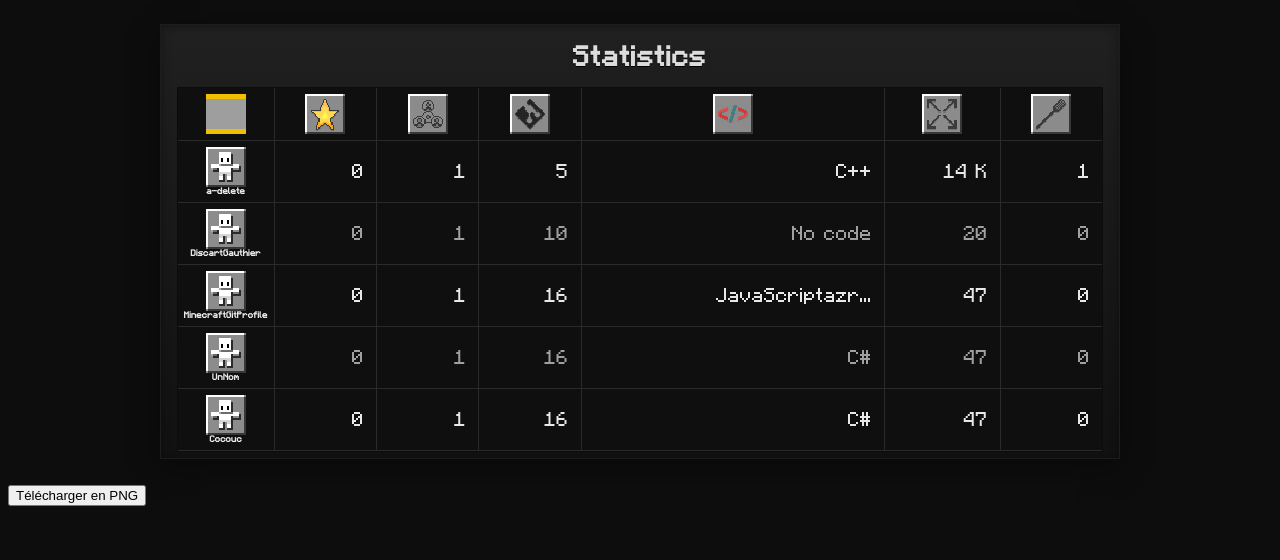
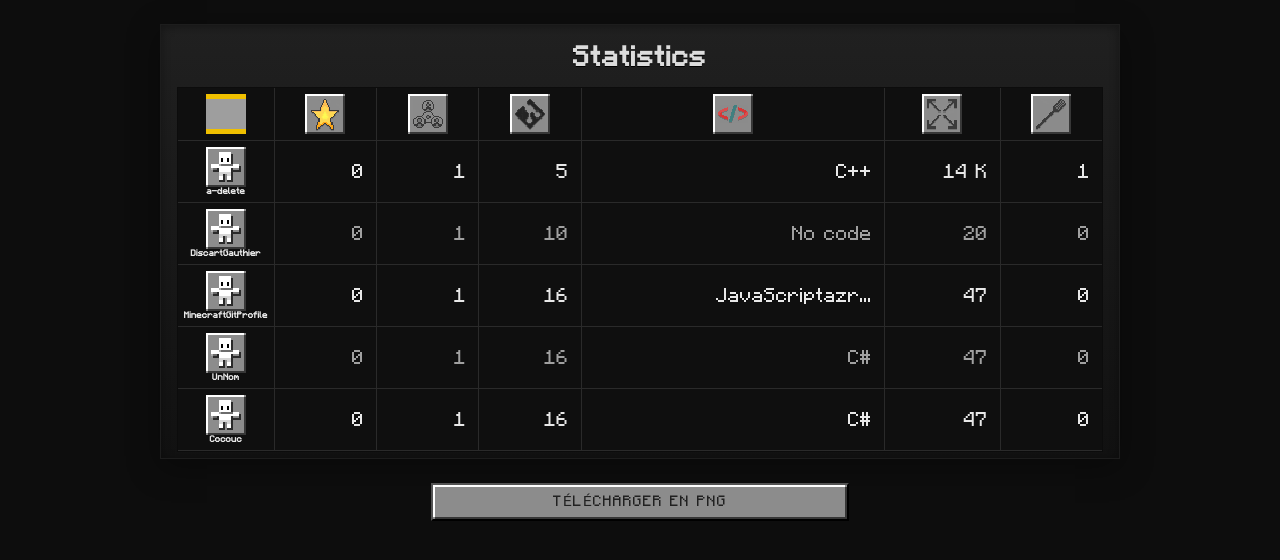
Before and after one commit to DiscartGauthier/MinecraftGitProfile, a plain HTML site: page statistics.html in a window 1280 px wide. Drawn offline with nearby package versions, Linux system fonts and the light colour scheme; no server answers; grey boxes are pictures that could not be loaded; files whose address does not match are found by name.

Commit message:
Add style minecraft for the button

```diff
--- a/style/statistics.css
+++ b/style/statistics.css
@@ -36,7 +36,7 @@
   .title{
     margin: 0 0 12px;
     text-align: center;
-    font-family: "Minecraft", monospace;   /* point 2 */
+    font-family: "Minecraft", monospace;
     font-size: 28px;
     letter-spacing: .5px;
     color: #dcdcdc;
@@ -141,3 +141,44 @@
     padding: 0px;
     margin: 0px;
   }
+
+
+
+
+
+.mc-btn-wrap {
+  display: flex;
+  justify-content: center;
+  margin-top: 16px;
+}
+
+/* Bouton style menu Minecraft gris */
+.mc-btn {
+  display: inline-block;
+  padding: 8px 120px;
+  font-family: "Minecraft", monospace;
+  font-size: 15px;
+  text-transform: uppercase;
+  letter-spacing: 1px;
+  color: #212121;
+  background:
+      linear-gradient(#8C8C8C, #8C8C8C) top right / 2px 2px no-repeat,
+      linear-gradient(#8C8C8C, #8C8C8C) bottom left / 2px 2px no-repeat,
+      linear-gradient(#fff, #fff) top left  / 100% 2px no-repeat,
+      linear-gradient(#373737, #373737) bottom left / 100% 2px no-repeat,
+      linear-gradient(#fff, #fff) top left  / 2px 100% no-repeat,
+      linear-gradient(#373737, #373737) top right / 2px 100% no-repeat,
+      #8C8C8C
+    ;
+  cursor: pointer;
+  image-rendering: pixelated;
+}
+
+.mc-btn:hover {
+  transform: translateY(-3px);
+  background: #e0e0e0d4;
+}
+
+.mc-btn:active {
+  transform: translateY(3px);
+}
```
